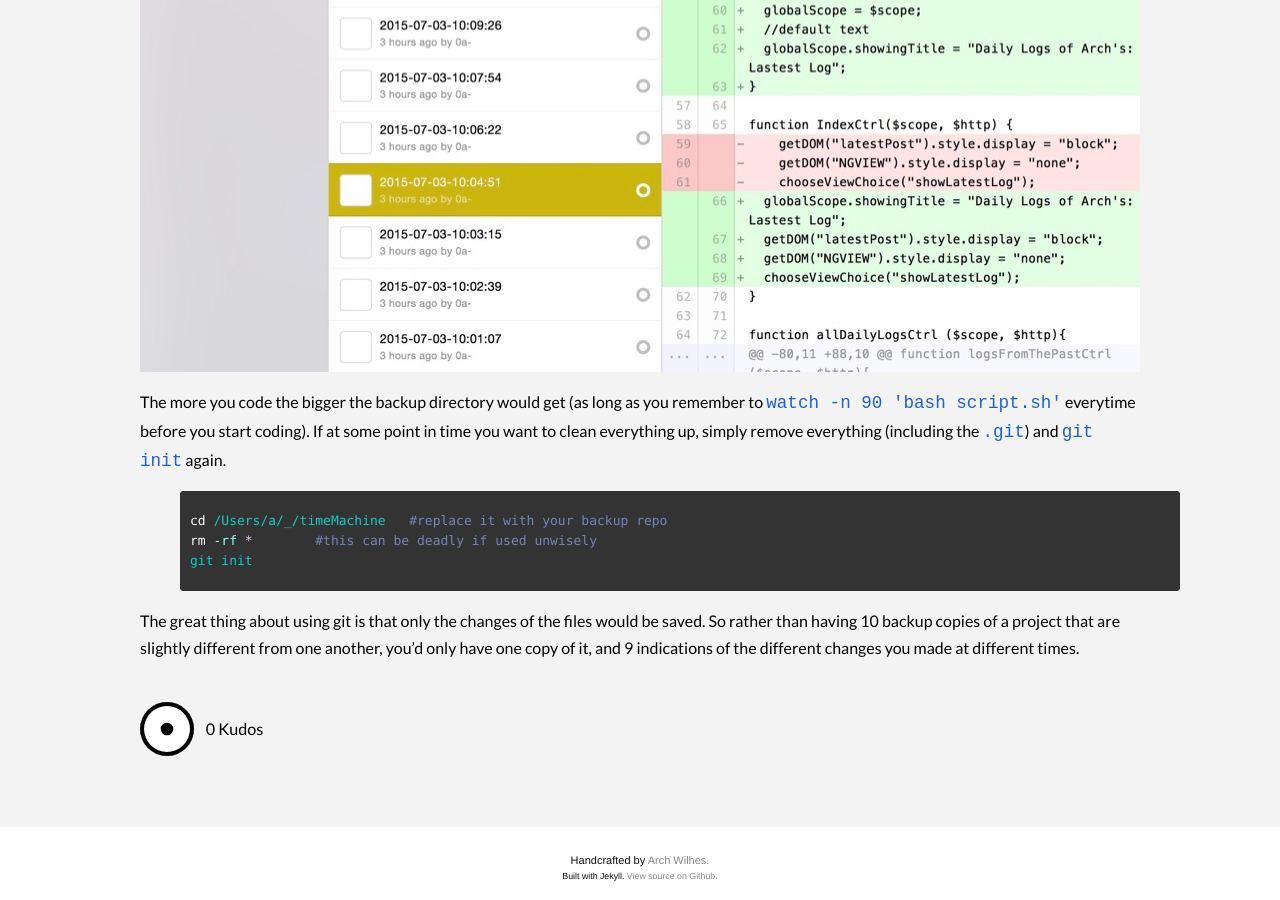
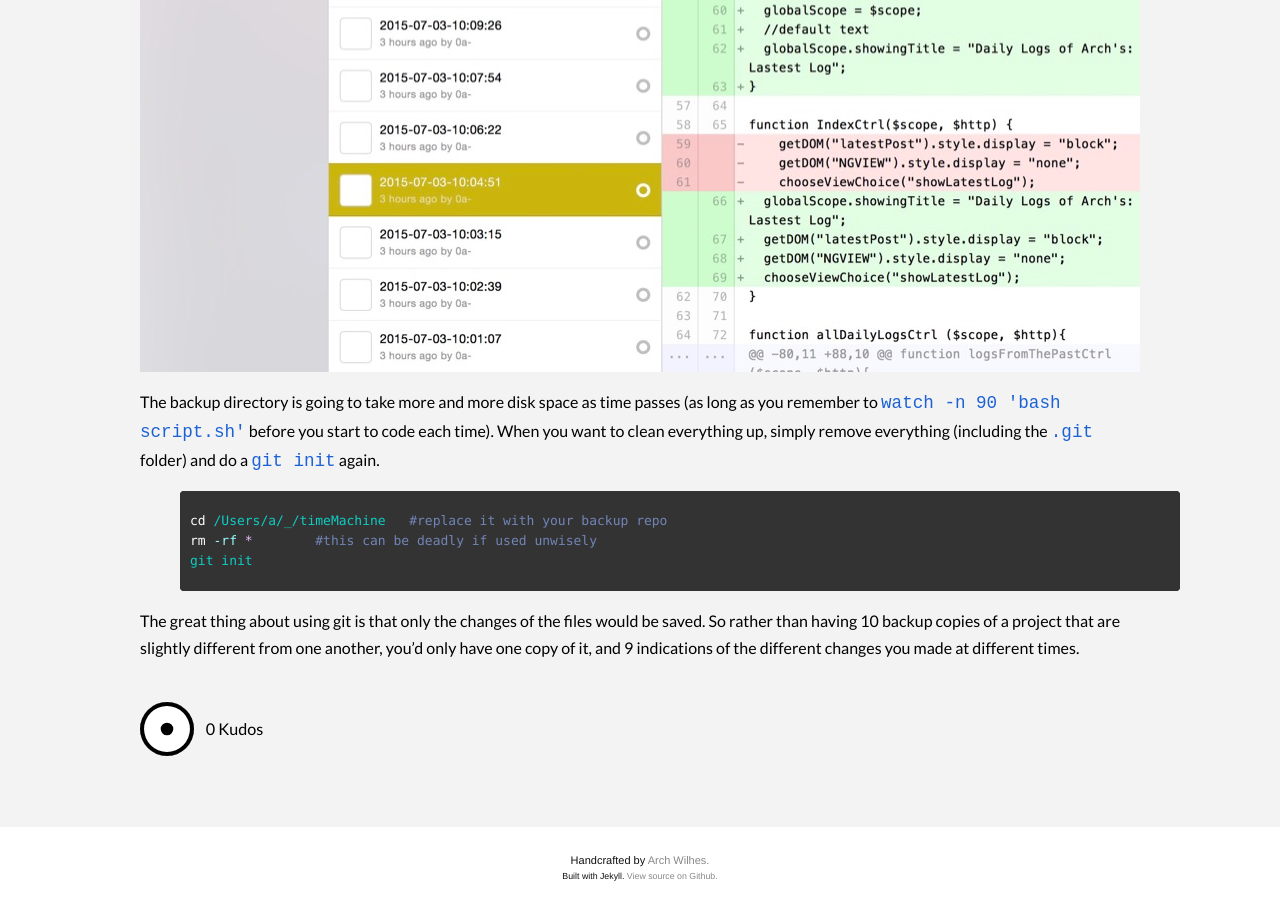
Before and after one commit to archywillhe/0a-Jekyll, a Jekyll site: the page built from _posts/2015-07-03-backup-your-code-every-n-minutes-with-git-and-watch.md, in a window 1280 px wide and 900 px high, scrolled down 4682 px. Built offline with Jekyll 4.4.1, drawn with Linux system fonts in a browser that asks for light colours; nearby versions of some CDN libraries.

Commit message:
minor changes and some fix
fixed some really stupid bug

minor changes

```diff
--- a/_includes/partialPartials/listitem.html
+++ b/_includes/partialPartials/listitem.html
@@ -4,7 +4,7 @@
       {% raw %}{{ post.date }} {% endraw %}
       </span>
     </div>
-    <a href="{% raw %}{{ post.url }}{% endraw %}" class="thumbnail"><img ng-src="{% raw %}{{ post.img }}{% endraw %}" alt="" itemprop='thumbnailUrl'>
+    <a target="self" href="{% raw %}{{ post.url }}{% endraw %}" class="thumbnail"><img ng-src="{% raw %}{{ post.img }}{% endraw %}" alt="" itemprop='thumbnailUrl'>
       <div class="vcenter archycover">
         <div class="vcenter archydate">
           <span class="big">
--- a/_includes/post/title.html
+++ b/_includes/post/title.html
@@ -10,7 +10,7 @@
 <div class="archysub">{{subtitle}}</div>
 {% endunless %}
 <h1><span>
-{% if displayExtract %}
+{% if displayExtract or isHomePage == 1 %}
 <a class="linkToLog" href="{{page.url}}" itemprop="name">
 {% endif %}
 {{ page.title }}
@@ -39,6 +39,8 @@
 <a href="{{twitter}}"  onclick="window.open('{{twitter}}', 'newwindow', 'width=400, height=350'); return false;"><i class="fa fa-twitter fa-lg smaller"></i></a>
 </span></p>
 </div>
+{% if page.postType == "dailylog" %}
 {% include logBody.html %}
+{% endif %}
 </div>
 </div>
--- a/_posts/2015-07-03-backup-your-code-every-n-minutes-with-git-and-watch.md
+++ b/_posts/2015-07-03-backup-your-code-every-n-minutes-with-git-and-watch.md
@@ -62,7 +62,7 @@ extract: |
 
     It is a nightmare. (Imagine happily committing your code only to learn all that you've written & tested no longer exist in the current dimensions in space-time.)
 
-    I still don't have a clue what's causing this bug. But it has happened quite a few times and I have had my losses. Until I figure out what's causing the strange phenomenon and get it fixed, I need to start taking precaution.
+    I still don't have a clue what is the cause. But it has happened quite a few times and I have had my losses. Until I figure out what's causing the strange phenomenon and get it fixed, I need to start taking precaution.
 
     Here is a simple system that uses [`watch`](http://linux.die.net/man/1/watch) with the help of `git` to make backup of every single file in a directory every 90 seconds:
 
@@ -175,7 +175,8 @@ or do it in [a GUI Client](https://mac.github.com/). (They would show up in the
 
 <p class="text-center"><img src="/assets/img/timeMachine.jpg" alt="such time much machine"></p>
 
-The more you code the bigger the backup directory would get (as long as you remember to `watch -n 90 'bash script.sh'` everytime before you start coding). If at some point in time you want to clean everything up, simply remove everything (including the `.git`) and `git init` again.
+The backup directory is going to take more and more disk space as time passes (as long as you remember to `watch -n 90 'bash script.sh'` before you start to code each time). When you want to clean everything up, simply remove everything (including the `.git` folder) and do a `git init` again.
+
 {% highlight bash %}
 cd /Users/a/_/timeMachine   #replace it with your backup repo
 rm -rf *        #this can be deadly if used unwisely
```
